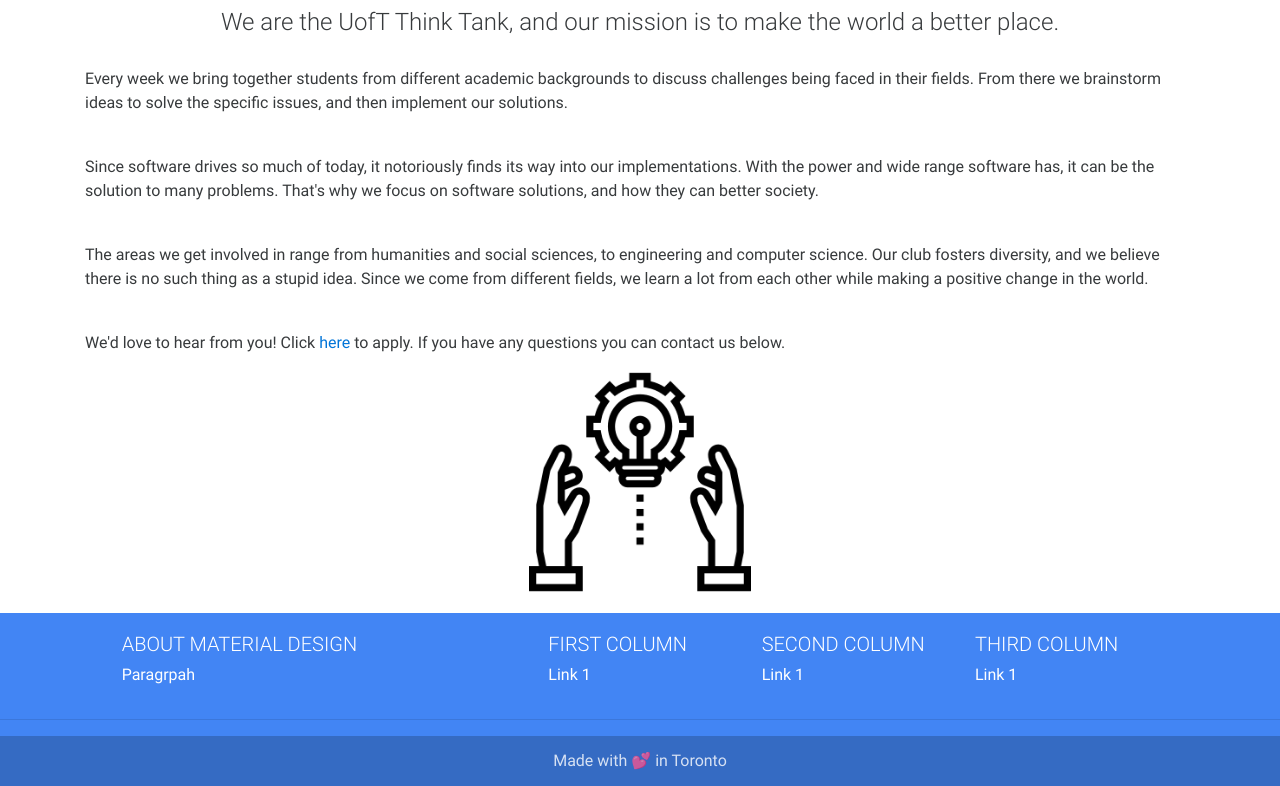
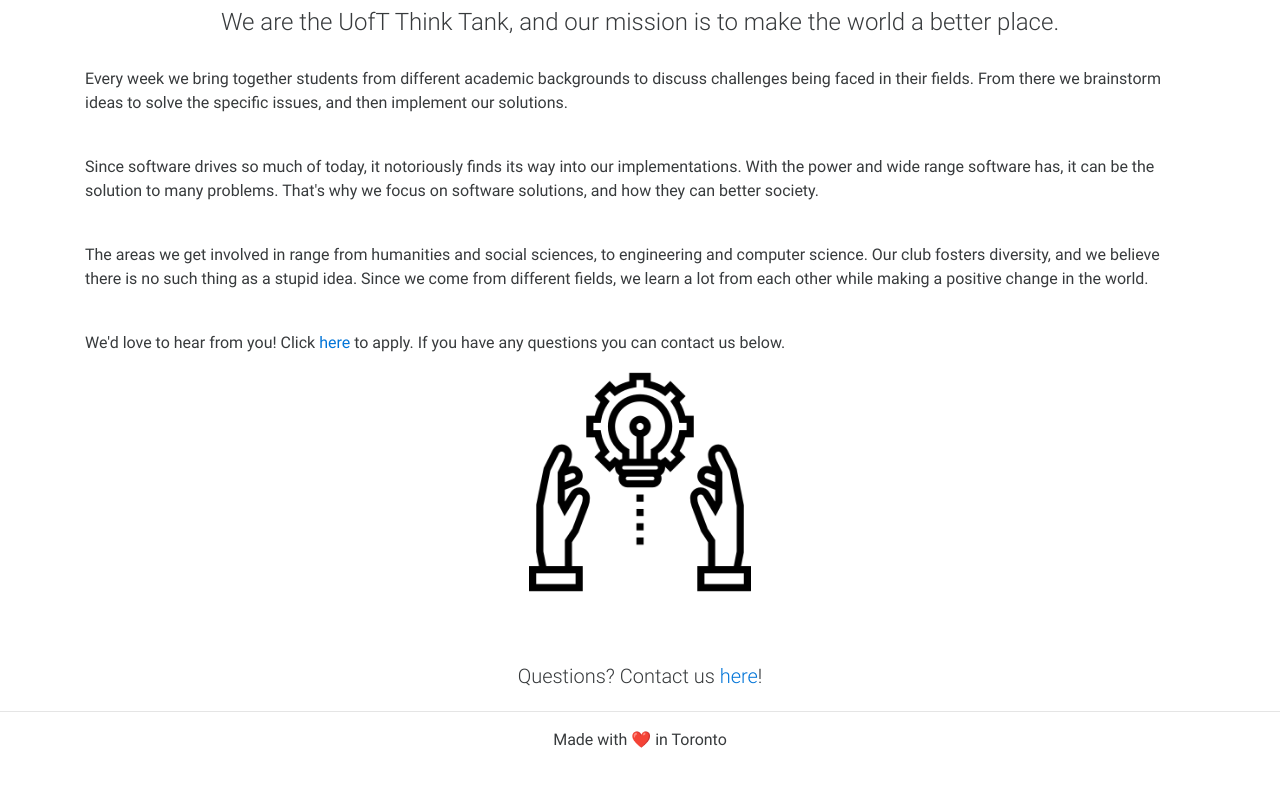
Before and after one commit to uoftthinktank/website, a website: page about.html in a window 1280 px wide. Shown: the part 187-973 px from the top of the page. Drawn offline with Linux system fonts and the light colour scheme.

Commit message:
Added bare footer

```diff
--- a/about.html
+++ b/about.html
@@ -149,60 +149,30 @@
     <br>
     <p>The areas we get involved in range from humanities and social sciences, to engineering and computer science. Our club fosters diversity, and we believe there is no such thing as a stupid idea. Since we come from different fields, we learn a lot from each other while making a positive change in the world.</p>
     <br>
-    <p>We'd love to hear from you! Click <a href="">here</a> to apply. If you have any questions you can contact us below.</p>
+    <p>We'd love to hear from you! Click <a href="https://kabir25.typeform.com/to/g4FQxu">here</a> to apply. If you have any questions you can contact us below.</p>
 
     <center><img src="./img/development.png" style="width: 20%;height: 20%;vertical-align: middle"></center>
 
     </div>
 
+    <br><br><br>
+
 
 
     <!--Footer-->
-    <footer class="page-footer center-on-small-only">
+    <footer class="center-on-small-only">
 
         <!--Footer Links-->
         <div class="container-fluid">
             <div class="row">
 
                 <!--First column-->
-                <div class="col-lg-3 offset-lg-1 hidden-lg-down">
-                    <h5 class="title">ABOUT MATERIAL DESIGN</h5>
-                    <p>Paragrpah</p>
+                <div style="text-align: center;">
+                    <h5 class="title" >Questions? Contact us <a href="https://kabir25.typeform.com/to/I1iDGS">here</a>!</h5>
                 </div>
                 <!--/.First column-->
 
                 <hr class="hidden-md-up">
-
-                <!--Second column-->
-                <div class="col-lg-2 col-md-4 offset-lg-1">
-                    <h5 class="title">First column</h5>
-                    <ul>
-                        <li><a href="#!">Link 1</a></li>
-                    </ul>
-                </div>
-                <!--/.Second column-->
-
-                <hr class="hidden-md-up">
-
-                <!--Third column-->
-                <div class="col-lg-2 col-md-4">
-                    <h5 class="title">Second column</h5>
-                    <ul>
-                        <li><a href="#!">Link 1</a></li>
-                    </ul>
-                </div>
-                <!--/.Third column-->
-
-                <hr class="hidden-md-up">
-
-                <!--Fourth column-->
-                <div class="col-lg-2 col-md-4">
-                    <h5 class="title">Third column</h5>
-                    <ul>
-                        <li><a href="#!">Link 1</a></li>
-                    </ul>
-                </div>
-                <!--/.Fourth column-->
 
             </div>
         </div>
@@ -211,11 +181,11 @@
         <hr>
 
         <!--Copyright-->
-        <div class="footer-copyright">
+
             <div class="container-fluid">
-                Made with 💕 in Toronto
+                <p style="text-align: center;">Made with ❤️ in Toronto</p>
             </div>
-        </div>
+
         <!--/.Copyright-->
 
     </footer>
```
